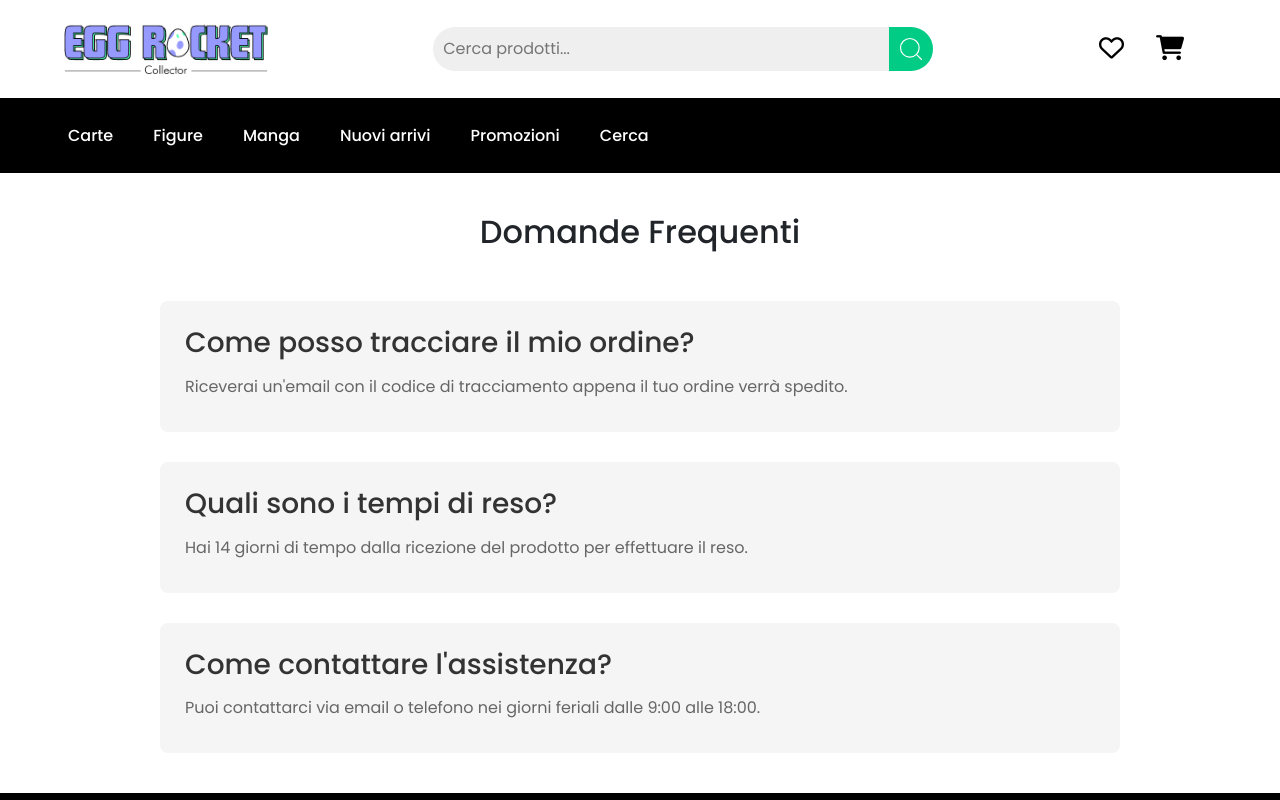
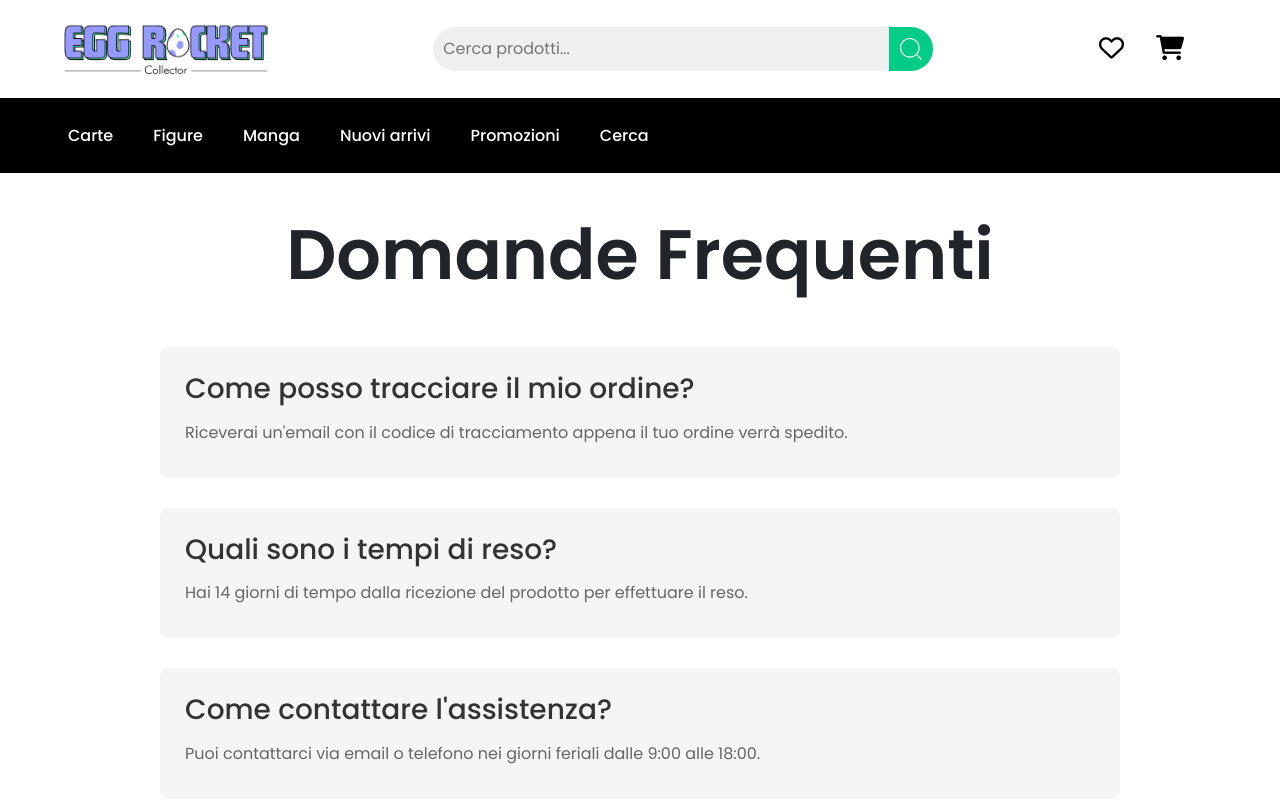
Before and after one commit to Jonathanmasa/boolshop-FE, a React (Vite) app: page /faq in a window 1280 px wide. Shown: the top 800 px of the page. Built offline with nearby package versions, Linux system fonts and the light colour scheme; a web font is replaced by a local one.

Commit message:
style: increase font size and weight for improved header visibility

```diff
--- a/src/index.css
+++ b/src/index.css
@@ -640,7 +640,8 @@ div#product-section button.btn.btn-primary {
 }
 
 .info-header h1 {
-    font-size: 32px;
+    font-size: 70px;
+    font-weight: 600;
     margin-bottom: 10px;
 }
 
```
